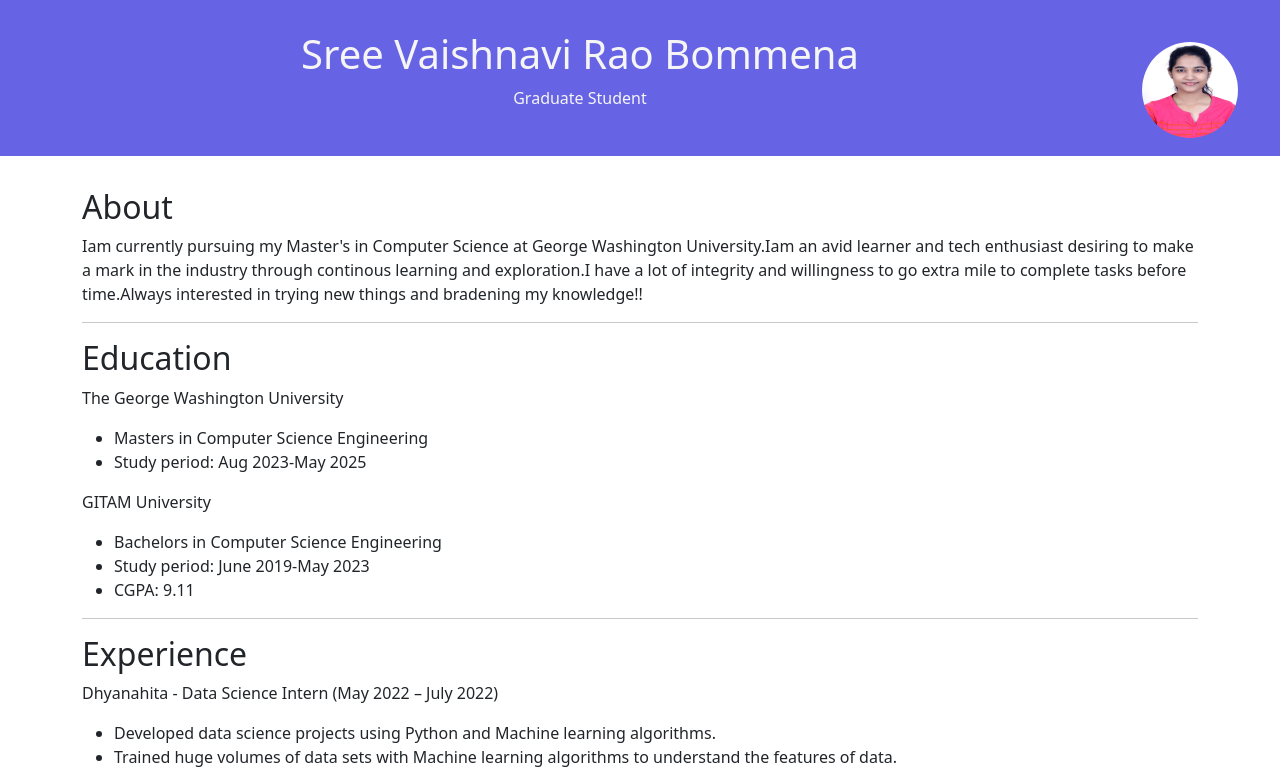
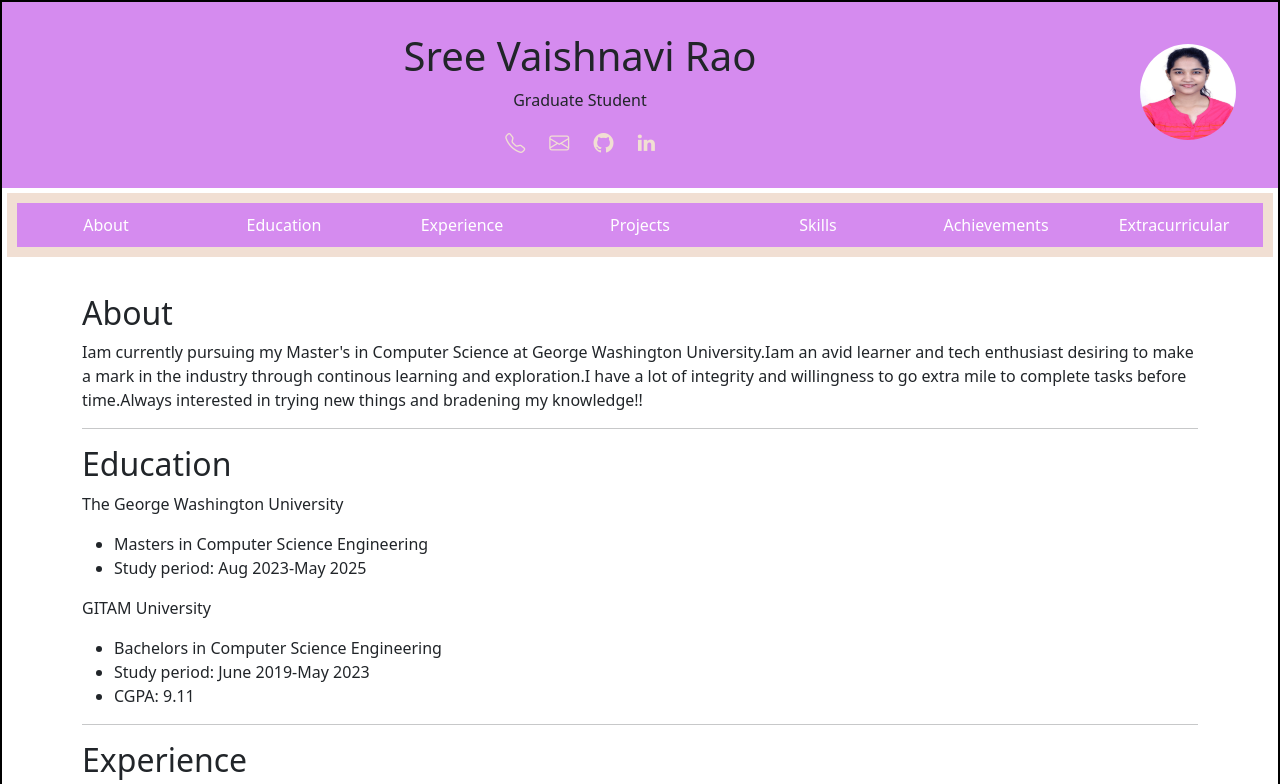
Before and after one commit to sreevaishnavirao/Portfolio, a plain HTML site: page index.html in a window 1280 px wide. Shown: the top 784 px of the page. Drawn offline with nearby package versions, Linux system fonts and the light colour scheme.

Commit message:
fourthcommit

```diff
--- a/index.html
+++ b/index.html
@@ -4,28 +4,50 @@
 <meta charset="UTF-8">
 <meta name="viewport" content="width=device-width, initial-scale=1.0">
 <link rel="stylesheet" href="style.css">
+
 <link href="https://cdn.jsdelivr.net/npm/bootstrap@5.3.1/dist/css/bootstrap.min.css" rel="stylesheet" integrity="sha384-4bw+/aepP/YC94hEpVNVgiZdgIC5+VKNBQNGCHeKRQN+PtmoHDEXuppvnDJzQIu9" crossorigin="anonymous">
+<link rel="stylesheet" href="https://cdn.jsdelivr.net/npm/@fortawesome/fontawesome-free@5.15.3/css/fontawesome.min.css">
+<link href="https://maxcdn.bootstrapcdn.com/font-awesome/4.2.0/css/font-awesome.min.css" rel="stylesheet">
+<link rel="stylesheet" href="https://cdn.jsdelivr.net/npm/bootstrap-icons@1.10.5/font/bootstrap-icons.css">
 <title>Sree Vaishnavi Bommena</title>
+
+
 
 
 </head>
 <body>
   <header>
     <img  class="pict" src="picture.jpeg"  alt="" width="100" height="100" align="right" >
-    <h1>Sree Vaishnavi Rao Bommena</h1>
+    <h1>Sree Vaishnavi Rao </h1>
 
     <p>Graduate Student</p>
+    <div class="social">
+    <a href="tel: +12024399349" target="_black"><i class="bi bi-telephone"></i></a>
+    <a href="mailto: vaishnavisree213@gmail.com" target="_black"><i class="bi bi-envelope"></i></a>
+    <a href="https://github.com/Sreevaishnavi21" target="_black"><i class="bi bi-github"></i></a>
+    <a href="https://www.linkedin.com/in/sreevaishnavi03" target="_black"><i class="fa fa-linkedin" ></i></a>
+    </div>
+
+  </header>
+  <div class="buttons">
+
+     <button class="ak" data-target="about" > About  </button>
+     <button  class="ak" data-target="education"> Education  </button>
+     <button  class="ak" data-target="experience"> Experience  </button>
+     <button  class="ak" data-target="projects"> Projects  </button>
+     <button class="ak" data-target="skills"> Skills </button>
+     <button class="ak" data-target="achievements" > Achievements </button>
+     <button class="ak" data-target="leadership"> Extracurricular </button>
 
 
-
-  </header>
+    </div>
 
   <div class="container">
-    <section class="about"></section>
+    <section id="about"></section>
     <h2>About</h2>
     <p>Iam currently pursuing my Master's in Computer Science at George Washington University.Iam an avid learner and tech enthusiast desiring to make a mark in the industry through continous learning and exploration.I have a lot of integrity and willingness to go extra mile to complete tasks before time.Always interested in trying new things and bradening my knowledge!!</p>
     <hr>
-    <section>
+    <section id="education">
       <h2>Education</h2>
       <p>The George Washington University</p>
       <ul>
@@ -41,7 +63,7 @@
      </ul>
     </section>
     <hr>
-    <section>
+    <section id="experience">
       <h2>Experience</h2>
       <p>Dhyanahita - Data Science Intern (May 2022 – July 2022)</p>
       <ul>
@@ -50,7 +72,7 @@
       </ul>
     </section>
     <hr>
-    <section class="projects">
+    <section id="projects">
 
         <h2>Projects</h2>
         <div class="row">
@@ -105,7 +127,7 @@
 
       </section>
       <hr>
-      <section class="Skills">
+      <section id="skills">
         <h2>Skills</h2>
         <button type="button" class="b">C</button>
         <button type="button" class="b">Java</button>
@@ -115,8 +137,10 @@
         <button type="button" class="b">SQL</button>
         <button type="button" class="b">Machine learning</button>
         <hr>
-      <section class="achievements">
+      <section id="achievements">
+
         <h2>Achievements</h2>
+
         <ul>
           <li>Completed 30 Days of Google Cloud Program and earned skill badges and schwags from Google Cloud.</li>
           <li>Built and Secured Networks in Google Cloud and Deployed to Kubernetes in Google Cloud.</li>
@@ -125,7 +149,7 @@
       </section>
       <hr>
 
-      <section class="leadership">
+      <section id="leadership">
         <h2>Leadership / Extracurricular</h2>
         <div class="activity">
           <h3>Disha</h3>
@@ -140,6 +164,35 @@
       <hr>
 
 
+
   </div>
+  <script src="https://cdn.jsdelivr.net/npm/bootstrap@5.3.1/dist/js/bootstrap.bundle.min.js" integrity="sha384-HwwvtgBNo3bZJJLYd8oVXjrBZt8cqVSpeBNS5n7C8IVInixGAoxmnlMuBnhbgrkm" crossorigin="anonymous"></script>
+  <script>
+
+const buttons = document.querySelectorAll(".ak");
+
+
+buttons.forEach((button) => {
+  button.addEventListener("click", function () {
+
+    const secid = button.getAttribute("data-target");
+    const requiredsection = document.getElementById(secid);
+
+
+    if (requiredsection) {
+      requiredsection.scrollIntoView({ behavior: "smooth" });
+    }
+  });
+});
+
+
+
+
+
+
+
+
+</script>
+
 </body>
 </html>
--- a/style.css
+++ b/style.css
@@ -1,20 +1,63 @@
+@import url("https://cdn.jsdelivr.net/npm/bootstrap-icons@1.10.5/font/bootstrap-icons.css");
 
 
   body {
     font-family: Arial, sans-serif;
     margin: 0;
     padding: 0;
-    background-color:whitesmoke;
+    background-color:#F1DFD3 ;
+
+    border: 2px solid black;
   }
+
+
   header {
-    background-color:rgb(103, 99, 229);
-    color:whitesmoke;
+
+    background-color:#D58BEF;
+
     padding: 30px;
     text-align: center;
 
 
 
   }
+
+
+
+
+.buttons{
+  background-color:#F1DFD3;
+  margin:5px;
+  padding:10px;
+
+  text-align: center;
+  display: flex;
+
+
+
+
+}
+.ak {
+  flex: 1;
+  padding: 10px;
+  text-align: center;
+    background-color:#D58BEF ; /* Change this to the desired color */
+    color: #fff; /* Text color */
+    border: none; /* Remove the button border, if desired */
+    padding: 10px 20px; /* Adjust padding as needed */
+    cursor: pointer; /* Change cursor to pointer on hover, if desired */
+    justify-content: space-between;
+  }
+
+  .ak:hover {
+    background-color:#9c1acc; /* Change color on hover, if desired */
+  }
+
+
+
+
+
+
 
 .row{
     display: flex;
@@ -23,9 +66,10 @@
   }
 
   .container {
-    max-width: 1500px;
+    max-width: 100%;
     padding: 2em;
     background-color:white;
+
   }
 
   .pict{
@@ -34,6 +78,8 @@
     border-radius: 50%;
 
   }
+
+
 
 
   .card{
@@ -64,3 +110,15 @@
   transform:translateY(-5px);
 
 }
+
+
+.social a{
+
+  font-size: 20px;
+  margin: 10px;
+  text-align: center;
+  color: #F1DFD3;
+
+
+
+}
```
Also changed, not shown: bgnew.jpg (added).
